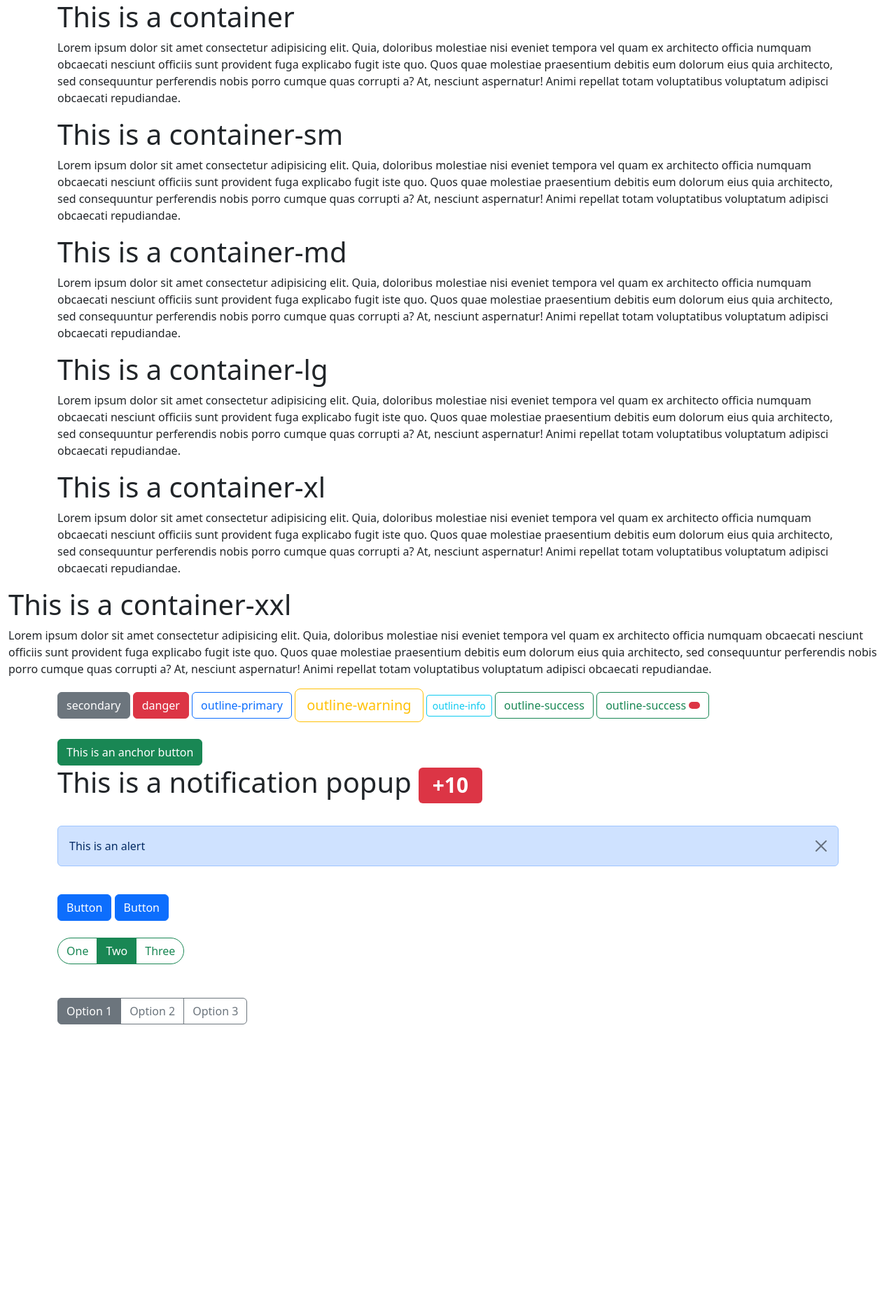
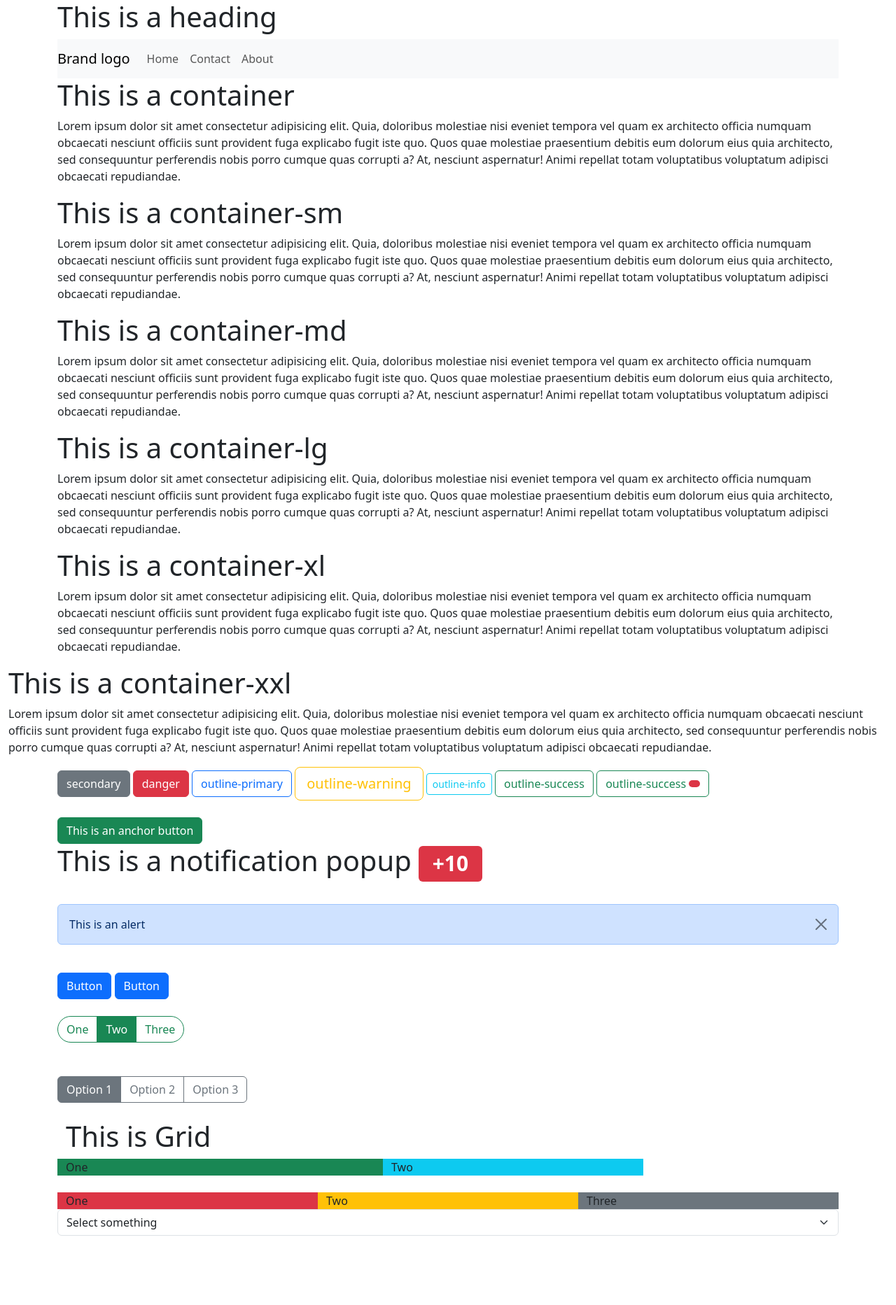
Before and after one commit to Monis9451/Bootstrap-practice, a plain HTML site: page index.html in a window 1280 px wide. Shown: the whole page at 70% size. Before the commit the page ends 1464 px from the top, so only its background shows below. Drawn offline with Linux system fonts and the light colour scheme.

Commit message:
practice some grid

```diff
--- a/index.html
+++ b/index.html
@@ -9,6 +9,15 @@
 </head>
 <body>
     <div class="container">
+        <h1>This is a heading</h1>
+        <nav class="navbar bg-body-tertiary sticky-top navbar-expand-sm">
+            <a href="#" class="navbar-brand">Brand logo</a>
+            <div class="navbar-nav">
+                <a class="nav-link" href="#">Home</a>
+                <a class="nav-link" href="#">Contact</a>
+                <a class="nav-link" href="#">About</a>
+            </div>
+      </nav>
         <h1>This is a container</h1>
         <p>Lorem ipsum dolor sit amet consectetur adipisicing elit. Quia, doloribus molestiae nisi eveniet tempora vel quam ex architecto officia numquam obcaecati nesciunt officiis sunt provident fuga explicabo fugit iste quo.
         Quos quae molestiae praesentium debitis eum dolorum eius quia architecto, sed consequuntur perferendis nobis porro cumque quas corrupti a? At, nesciunt aspernatur! Animi repellat totam voluptatibus voluptatum adipisci obcaecati repudiandae.
@@ -80,6 +89,30 @@
             <input type="radio" class="btn-check" name="btnradio" id="option3" autocomplete="off">
             <label for="option3" class="btn btn-outline-secondary">Option 3</label>
 
+          </div><br><br>
+          <div class="container">
+            <h1>This is Grid</h1>
+            <div class="row">
+                <div class="col-5 bg-success">One</div>
+                <div class="col-4 bg-info">Two</div>
+            </div>
+          </div>
+          <br>
+          <div class="container">
+            <div class="row">
+                <div class="col-md-5 col-xl-4 bg-danger">One</div>
+                <div class="col-md-2 col-xl-4 bg-warning">Two</div>
+                <div class="col-md-5 col-xl-4 bg-secondary">Three</div>
+            </div>
+          </div>
+          <div class="mb-3 test">
+            <select class="form-select">
+                <option>Select something</option>
+                <option value="1">one</option>
+                <option value="2">Two</option>
+                <option value="3">Three</option>
+            </select>
+            <br><br><br><br>
           </div>
     </div>
 </body>
--- a/style.css
+++ b/style.css
@@ -11,3 +11,7 @@
 {
     border-radius: 20px;
 }
+.test select option
+{
+    transition: 0.5s;
+}
```
